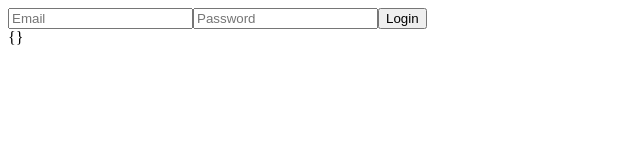
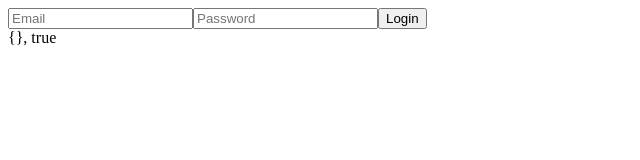
Before and after one commit to radrabik/TemplateDrivenForm, an Angular app: page / in a window 1280 px wide. Shown: the top 160 px of the page, without its empty margins (0-640 px from the left). Built offline with nearby package versions, Linux system fonts and the light colour scheme.

Commit message:
1 file modified

```diff
--- a/src/app/app.component.html
+++ b/src/app/app.component.html
@@ -4,7 +4,7 @@
   <input type="password" placeholder="Password">
   <button (click)="onLogin(loginForm)"> Login </button>
   <div>
-    {{ loginForm.value | json }}
+    {{ loginForm.value | json }}, {{ loginForm.valid }}
   </div>
 
 </form>
```
